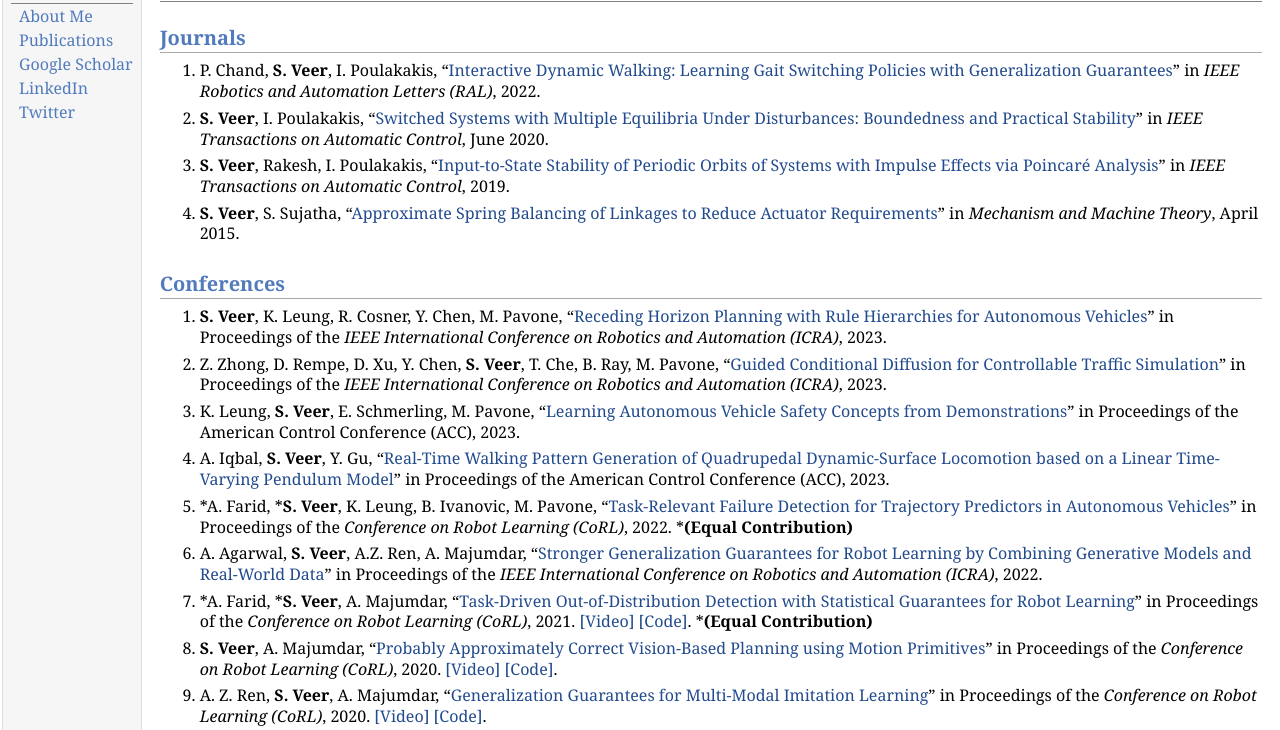
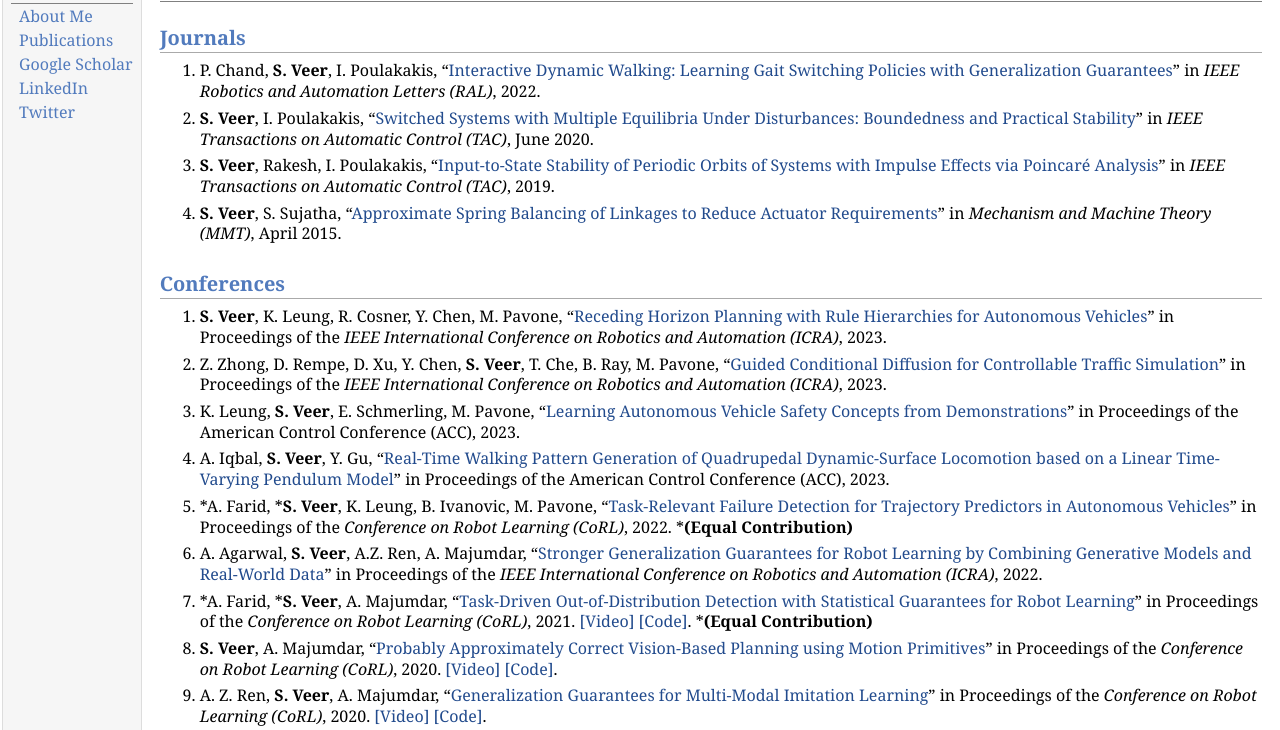
Before and after one commit to sushantveer/sushantveer.github.io, a plain HTML site: page publications.html in a window 1280 px wide. Shown: the part 48-778 px from the top of the page. Drawn offline with Linux system fonts and the light colour scheme.

Commit message:
acronyms for journals

```diff
--- a/publications.html
+++ b/publications.html
@@ -26,11 +26,11 @@
 <ol>
 <li><p>P. Chand, <b>S. Veer</b>, I. Poulakakis, &ldquo;<a href="https://arxiv.org/pdf/2109.13417.pdf">Interactive Dynamic Walking: Learning Gait Switching Policies with Generalization Guarantees</a>&rdquo; in <i>IEEE Robotics and Automation Letters (RAL)</i>, 2022.</p>
 </li>
-<li><p><b>S. Veer</b>, I. Poulakakis, &ldquo;<a href="publications/papers/VePo2019TAC.pdf">Switched Systems with Multiple Equilibria Under Disturbances: Boundedness and Practical Stability</a>&rdquo; in <i>IEEE Transactions on Automatic Control</i>, June 2020.</p>
+<li><p><b>S. Veer</b>, I. Poulakakis, &ldquo;<a href="publications/papers/VePo2019TAC.pdf">Switched Systems with Multiple Equilibria Under Disturbances: Boundedness and Practical Stability</a>&rdquo; in <i>IEEE Transactions on Automatic Control (TAC)</i>, June 2020.</p>
 </li>
-<li><p><b>S. Veer</b>, Rakesh, I. Poulakakis, &ldquo;<a href="https://arxiv.org/abs/1712.03291">Input-to-State Stability of Periodic Orbits of Systems with Impulse Effects via Poincaré Analysis</a>&rdquo; in <i>IEEE Transactions on Automatic Control</i>, 2019.</p>
+<li><p><b>S. Veer</b>, Rakesh, I. Poulakakis, &ldquo;<a href="https://arxiv.org/abs/1712.03291">Input-to-State Stability of Periodic Orbits of Systems with Impulse Effects via Poincaré Analysis</a>&rdquo; in <i>IEEE Transactions on Automatic Control (TAC)</i>, 2019.</p>
 </li>
-<li><p><b>S. Veer</b>, S. Sujatha, &ldquo;<a href="publications/papers/Spring-Balancing-MMT-Preprint-RG.pdf">Approximate Spring Balancing of Linkages to Reduce Actuator Requirements</a>&rdquo; in <i>Mechanism and Machine Theory</i>, April 2015.</p>
+<li><p><b>S. Veer</b>, S. Sujatha, &ldquo;<a href="publications/papers/Spring-Balancing-MMT-Preprint-RG.pdf">Approximate Spring Balancing of Linkages to Reduce Actuator Requirements</a>&rdquo; in <i>Mechanism and Machine Theory (MMT)</i>, April 2015.</p>
 </li>
 </ol>
 <h2>Conferences</h2>
@@ -96,7 +96,7 @@ Newark, Delaware, April 27, 2017. <b>(Won Best Poster Award in Robotics and Cont
 </ol>
 <div id="footer">
 <div id="footer-text">
-Page generated 2023-03-06 11:20:16 PST, by <a href="http://jemdoc.jaboc.net/">jemdoc</a>.
+Page generated 2023-03-06 11:23:05 PST, by <a href="http://jemdoc.jaboc.net/">jemdoc</a>.
 </div>
 </div>
 </td>
```
Also changed, not shown: cheatsheet.html (+1 -1 lines), contact.html (+1 -1 lines), download.html (+1 -1 lines), example.html (+1 -1 lines), exampleIN.html (+1 -1 lines), extra.html (+1 -1 lines), htmlchanges.html (+1 -1 lines), index.html (+1 -1 lines), latex.html (+1 -1 lines), menu.html (+1 -1 lines), modelines.html (+1 -1 lines), research.html (+1 -1 lines), tables.html (+1 -1 lines), 1 other file.
